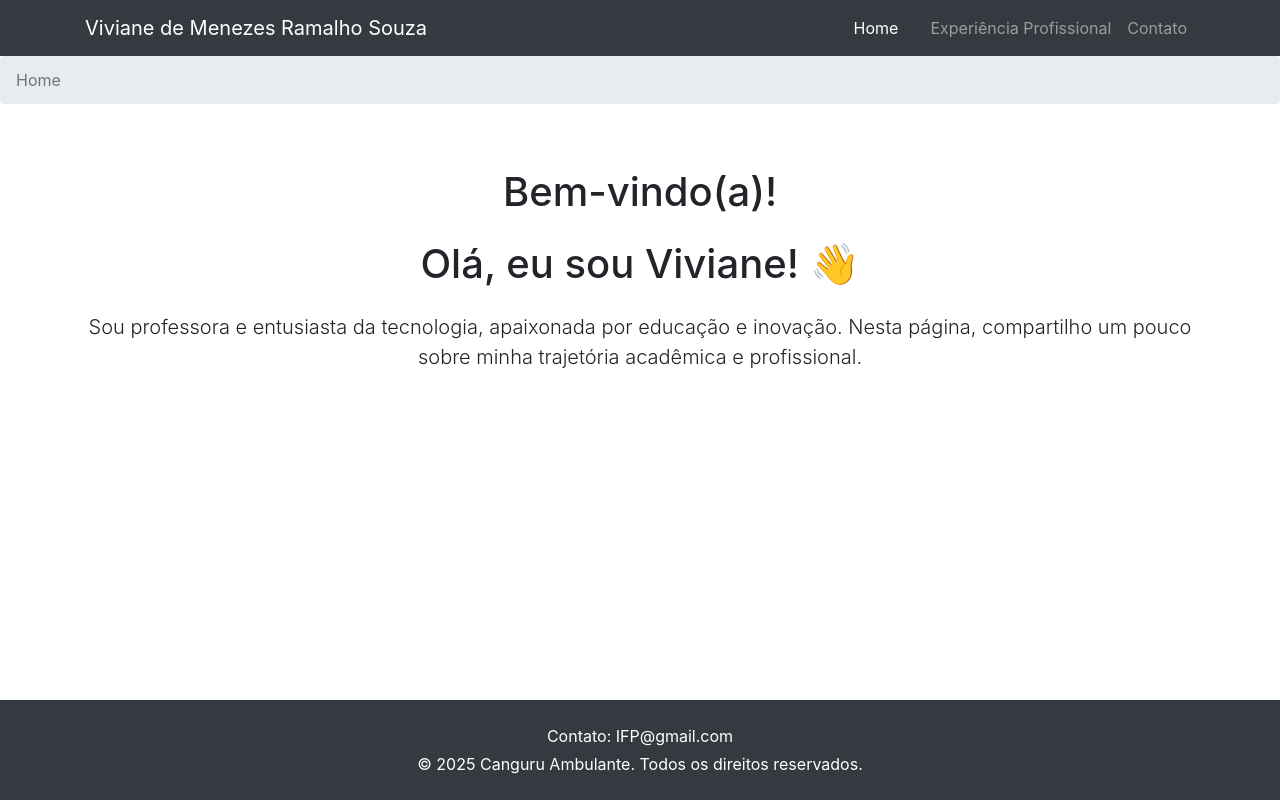
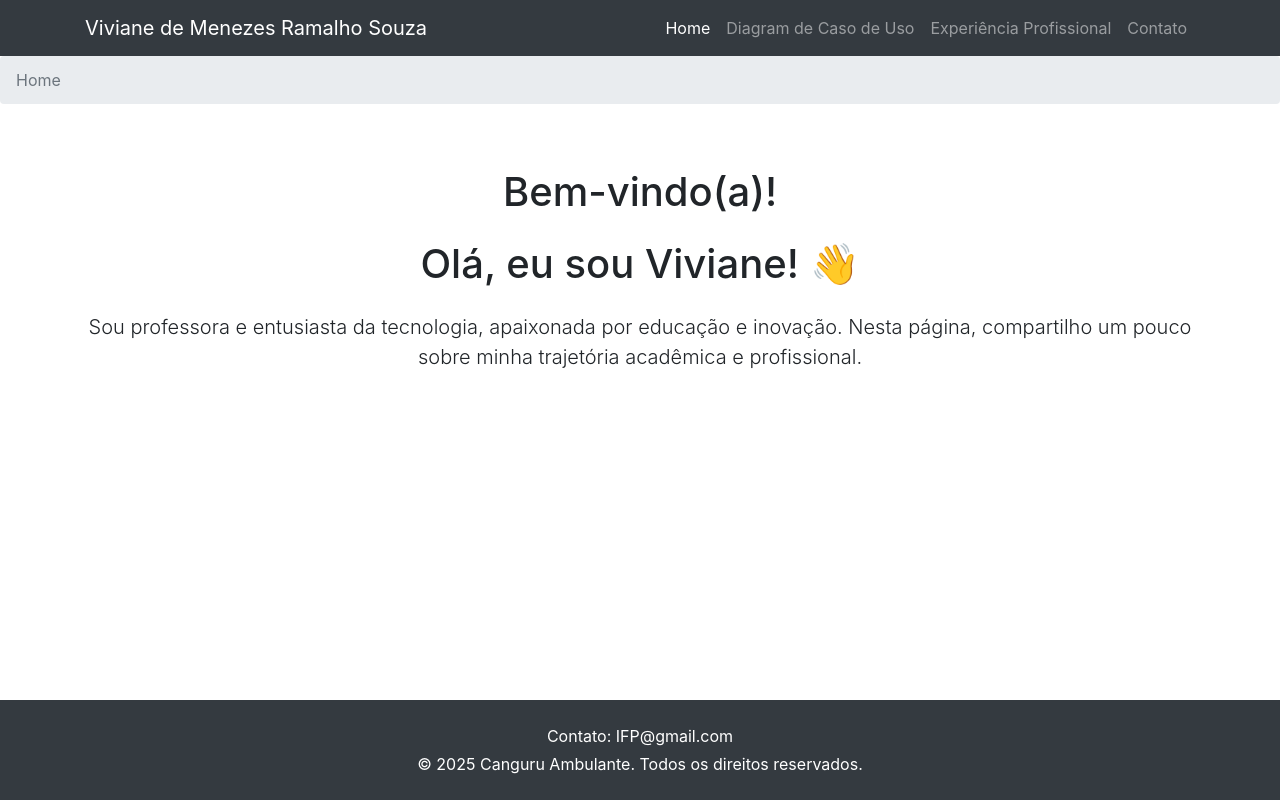
Before and after one commit to Felipe-dev7/IFP, a plain HTML site: page index.html in a window 1280 px wide. Drawn offline with nearby package versions, Linux system fonts and the light colour scheme; a script that the page names is missing.

Commit message:
Update index.html

```diff
--- a/index.html
+++ b/index.html
@@ -53,7 +53,7 @@
             <a class="nav-link" href="#">Home <span class="sr-only">(Página atual)</span></a>
           </li>
           <li class="nav-item">
-            <a class="nav-link" href="formacao.html"></a>
+            <a class="nav-link" href="formacao.html">Diagram de Caso de Uso</a>
           </li>
           <li class="nav-item">
             <a class="nav-link" href="experiencia.html">Experiência Profissional</a>
```
